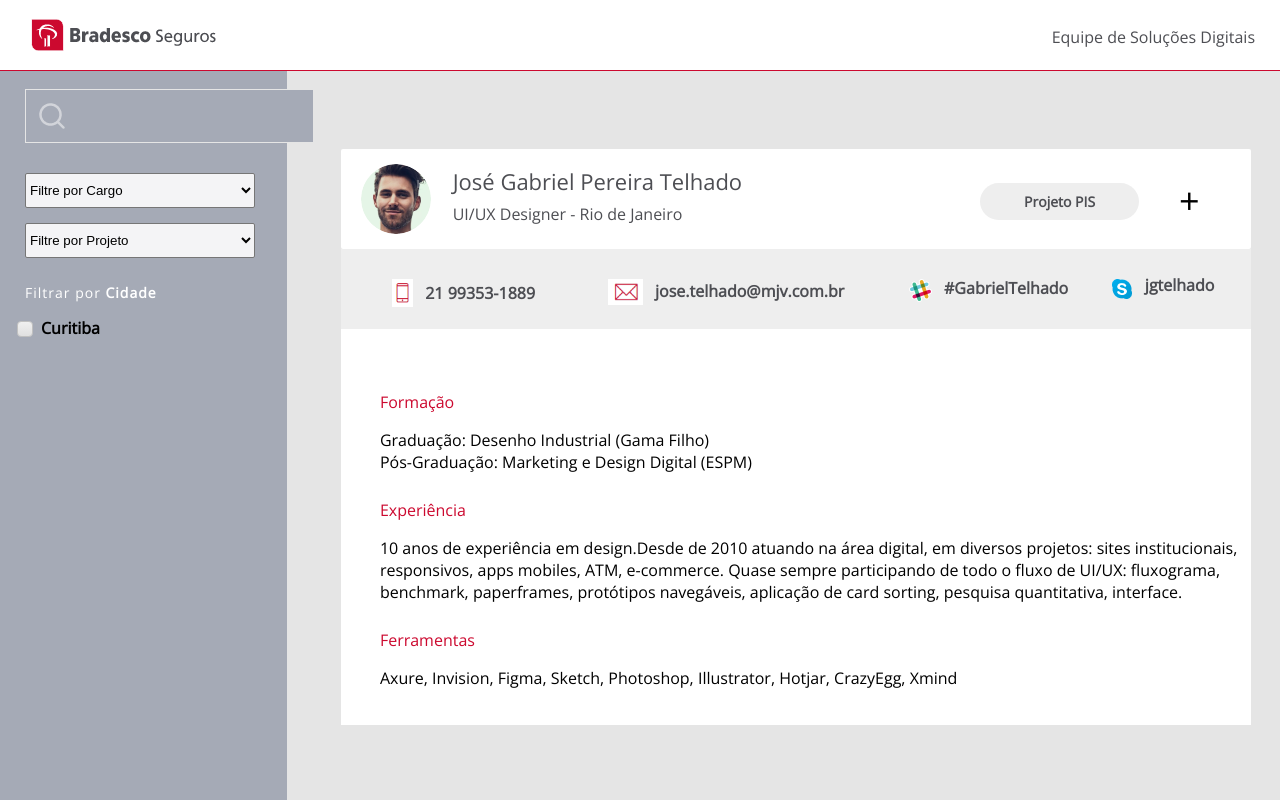
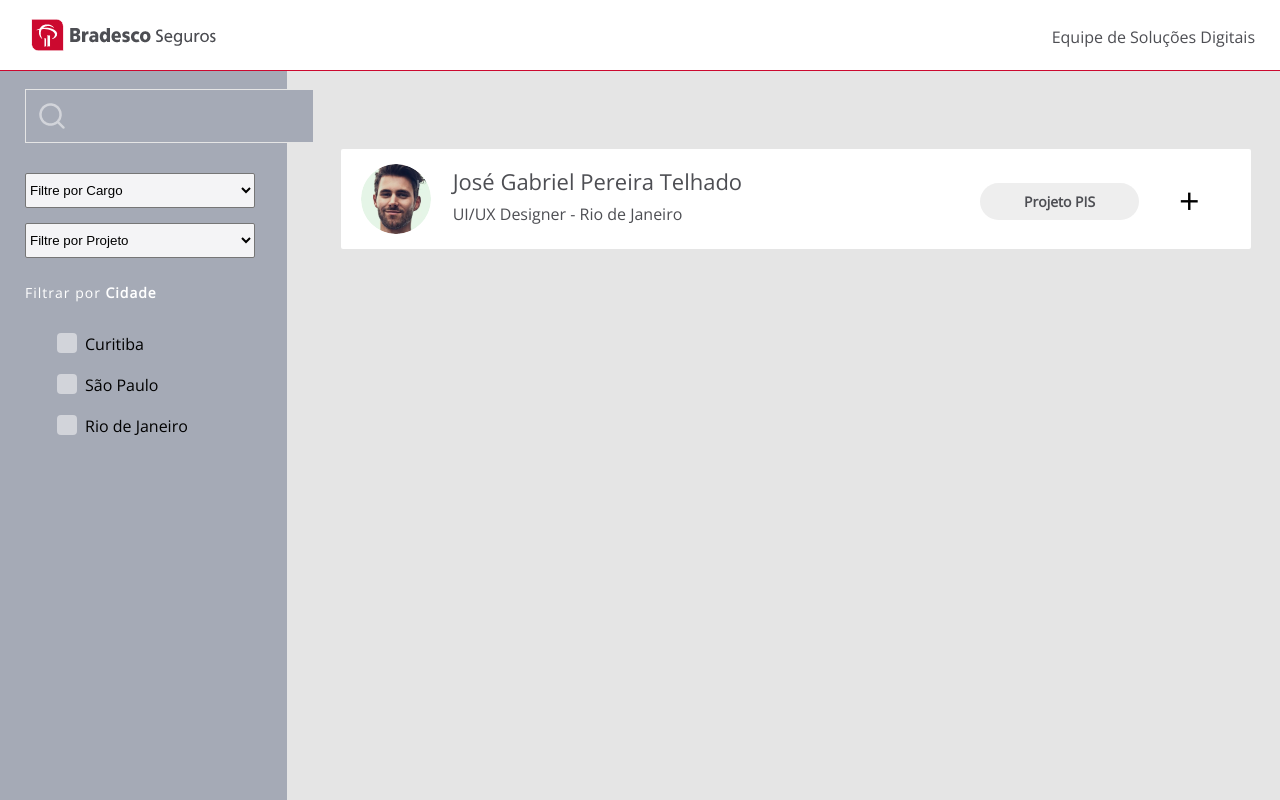
Before and after one commit to vinculuzX/s_digitais, a React app: page / in a window 1280 px wide. Shown: the top 800 px of the page. Built offline with nearby package versions, Linux system fonts and the light colour scheme; the HTML template or start-up script is replaced by a standard one.

Commit message:
finalizando checkbox e adicionando elementos jquery de slidedown e slide up

```diff
--- a/src/components/layout/ContentComponent.jsx
+++ b/src/components/layout/ContentComponent.jsx
@@ -1,12 +1,25 @@
 import React from 'react'
 import contentstyle from './ContentStylesheet.scss'
+// image mock data
 import avatar1 from '../../assets/img/avatar1.png'
 import cel from '../../assets/img/icon_cel.png'
 import slack from '../../assets/img/icon_slack.png'
 import skype from '../../assets/img/icon_skype.png'
 import msg from '../../assets/img/icon_msg.png'
+// add variable dollar to jquery
+var $  = require('jquery')
+
 export default class ContentLayout extends React.Component {
-
+    openInfo(){
+        $(".content__info").slideDown()
+        $(".action__minus").show()
+        $(".action__plus").hide()
+    }
+    closeInfo(){
+        $(".content__info").slideUp()
+        $(".action__minus").hide()
+        $(".action__plus").show()
+    }
     render() {
         return (
             <div className="content">
@@ -21,7 +34,8 @@
                     <div className="content__project">
                         <p className="project__name">Projeto PIS </p>
                     </div >
-                    <div className="action__plus">+</div>
+                    <div className="action__plus" onClick={this.openInfo.bind(this)}>+</div>
+                    <div className="action__minus" onClick={this.closeInfo.bind(this)}>-</div>
                 </div>
                 <div className="content__info">
                     <div className="info">
--- a/src/components/layout/ContentStylesheet.scss
+++ b/src/components/layout/ContentStylesheet.scss
@@ -55,10 +55,20 @@
       padding-bottom:40px;
       padding-right:40px;
       margin-left:40px;
+      display:block
+    }
+    .action__minus{
+      font:50px/24px 'Open Sans', sans-serif;
+      padding-top:36px;
+      padding-bottom:40px;
+      padding-right:40px;
+      margin-left:40px;
+      display:none
     }
     /* content contact */
     .content__info{
       height:450px;
+      display:none
 
     }
     .info{
--- a/src/components/layout/SidebarComponent.jsx
+++ b/src/components/layout/SidebarComponent.jsx
@@ -25,8 +25,16 @@
                         <div className="sidebar__check">
                             <h3 className="sidebar__title">Filtrar por <b>Cidade</b></h3>
                             <div className="checkbox">
-                              <input id="option" type="checkbox" name="field" value="option"/>
-                              <label htmlFor="option"><span><span></span></span>Curitiba</label>
+                              <input id="ctb" type="checkbox" name="field" value="ctb"/>
+                              <label htmlFor="ctb"><span><span></span></span>Curitiba</label>
+                            </div>
+                            <div className="checkbox">
+                              <input id="sp" type="checkbox" name="field" value="sp"/>
+                              <label htmlFor="sp"><span><span></span></span>São Paulo</label>
+                            </div>
+                            <div className="checkbox">
+                              <input id="rj" type="checkbox" name="field" value="rj"/>
+                              <label htmlFor="rj"><span><span></span></span>Rio de Janeiro</label>
                             </div>
                         </div>
                     </div>
--- a/src/components/layout/SidebarStylesheet.scss
+++ b/src/components/layout/SidebarStylesheet.scss
@@ -58,95 +58,40 @@
     font:14px/19px 'Open Sans', sans-serif;
     letter-spacing:1px;
   }
+  .checkbox{
+    padding-left: 40px;
+    padding-top: 13px;
+  }
   .sidebar__check input[type=checkbox]:not(old){
-    width     : 20px;
-    margin    : 0;
-    padding   : 0;
-    font-size : 1em;
-    opacity   : 0;
+    width:20px;
+    margin:0;
+    padding:0;
+    opacity:0;
+    font-size:20px;
+    cursor:pointer;
   }
   .sidebar__check input[type=checkbox]:not(old) + label{
-    display      : inline-block;
-  margin-left  : -2em;
-  line-height: 25px;
-    font-weight: 600;
+    display:inline-block;
+    margin-left:-2em;
+    line-height:25px;
+    font-weight:500;
   }
   .sidebar__check input[type=checkbox]:not(old) + label > span{
-    display          : inline-block;
- width            : 0.875em;
- height           : 0.875em;
- margin           : 0.25em 0.5em 0.25em 0.25em;
- border           : 0.0625em solid rgb(192,192,192);
- border-radius    : 0.25em;
- background       : rgb(224,224,224);
- background-image :    -moz-linear-gradient(rgb(240,240,240),rgb(224,224,224));
- background-image :     -ms-linear-gradient(rgb(240,240,240),rgb(224,224,224));
- background-image :      -o-linear-gradient(rgb(240,240,240),rgb(224,224,224));
- background-image : -webkit-linear-gradient(rgb(240,240,240),rgb(224,224,224));
- background-image :         linear-gradient(rgb(240,240,240),rgb(224,224,224));
- vertical-align   : bottom;
-  }
-  .sidebar__check input[type=checkbox]:not(old):checked + label > span{
-    background-image :    -moz-linear-gradient(rgb(224,224,224),rgb(240,240,240));
-background-image :     -ms-linear-gradient(rgb(224,224,224),rgb(240,240,240));
-background-image :      -o-linear-gradient(rgb(224,224,224),rgb(240,240,240));
-background-image : -webkit-linear-gradient(rgb(224,224,224),rgb(240,240,240));
-background-image :         linear-gradient(rgb(224,224,224),rgb(240,240,240));
+    display: inline-block;
+    width:20px;
+    height:20px;
+    border-radius:4px;
+    margin:0.25em 0.5em 0.25em 0.25em;
+    background:#D2D4DA;
+    vertical-align:bottom;
   }
   .sidebar__check input[type=checkbox]:not(old):checked + label > span:before{
     content     : '✓';
-display     : block;
-width       : 1em;
-color       : rgb(153,204,102);
-font-size   : 0.875em;
-line-height : 1em;
-text-align  : center;
-text-shadow : 0 0 0.0714em rgb(115,153,77);
-font-weight : bold;
+    display: block;
+    width: 1em;
+    color: #4D4E53;
+    font-size: 20px;
+    line-height : 1em;
+    text-align  : center;
+    font-weight : bold;
   }
-  // .sidebar__check input[type=checkbox]{
-  //   visibility: hidden;
-  // }
-  // .sidebar__check label{
-  //     font:16px/33px 'Open Sans', sans-serif;
-  //   color: #4D4E53;
-  // }
-  // .sidebar__check input[type=checkbox] + label span{
-  //   width: 20px;
-  //   height: 20px;
-  //   display: inline-block;
-  //   cursor:pointer;
-  //   background: #D2D4DA;
-  //   border-radius: 4px;
-  //   vertical-align:middle;
-  // }
-//   .sidebar__check .squarebox{
-//     width: 20px;
-//     margin: 20px auto;
-//     position: relative;
-//   }
-//   .sidebar__check .squarebox label{
-//     cursor: pointer;
-//     position: absolute;
-//     width: 20px;
-//     height: 20px;
-//     top: 0;
-//     border-radius: 4px;
-//     background: #D2D4DA;
-//  }
-//  .sidebar__check .squarebox label:after{
-//   opacity: 0;
-// 	content: '';
-// 	position: absolute;
-// 	width: 9px;
-// 	height: 5px;
-// 	background: transparent;
-// 	top: 4px;
-// 	left: 4px;
-// 	border: 3px solid #333;
-// 	border-top: none;
-// 	border-right: none;
-//  }
-//  input[type=checkbox] {
-// 	visibility: hidden;
-// }
--- /dev/null
+++ b/src/mock/employee.json
@@ -0,0 +1,3 @@
+{
+
+}
```
